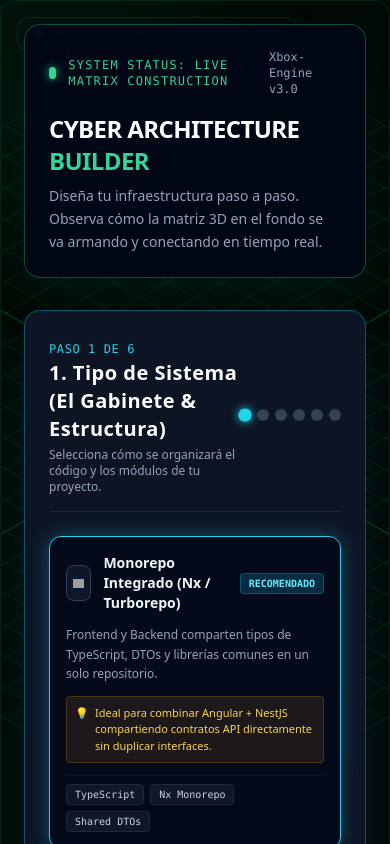
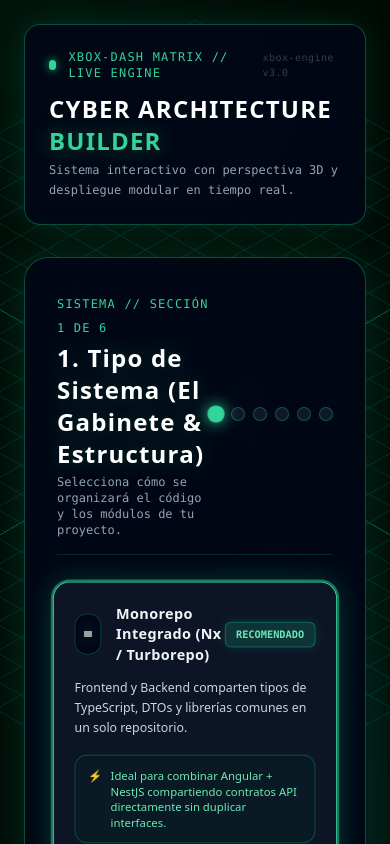
Before and after one commit to CiaranEaton/arch-isometric-sim, an Angular app: page / in a window 390 px wide. Shown: the top 844 px of the page. Built offline with nearby package versions, Linux system fonts and the light colour scheme; grey boxes are pictures that could not be loaded.

Commit message:
feat: ahora si se vera chido

```diff
--- a/src/app/app.ts
+++ b/src/app/app.ts
@@ -8,10 +8,10 @@ import { ArchitectureWizardComponent, ArchitectureSelection } from './components
   standalone: true,
   imports: [CommonModule, IsometricCanvasComponent, ArchitectureWizardComponent],
   template: `
-    <main class="min-h-screen bg-[#010b06] text-slate-100 flex flex-col items-center justify-start p-6 relative overflow-hidden font-sans gap-8">
+    <main class="min-h-screen bg-[#010b06] text-slate-100 flex flex-col items-center justify-start p-6 relative overflow-x-hidden font-sans gap-8">
 
-      <!-- MATRIZ 3D DE FONDO: Construcción progresiva en tiempo real -->
-      <div class="absolute inset-0 z-0 opacity-35 pointer-events-none transition-all duration-1000">
+      <!-- CANVAS 3D MAESTRO DE FONDO UNIFICADO -->
+      <div class="fixed inset-0 z-0 pointer-events-none transition-all duration-1000" [ngClass]="{'opacity-40': !isBuilt, 'opacity-100': isBuilt}">
         <app-isometric-canvas
           [architecture]="currentSelection"
           [currentStep]="activeWizardStep"
@@ -19,90 +19,89 @@ import { ArchitectureWizardComponent, ArchitectureSelection } from './components
         </app-isometric-canvas>
       </div>
 
-      <!-- Efectos de luz ambiental -->
-      <div class="absolute -top-40 -left-40 w-96 h-96 bg-emerald-500/10 rounded-full blur-3xl pointer-events-none animate-pulse"></div>
-      <div class="absolute -bottom-40 -right-40 w-96 h-96 bg-cyan-600/10 rounded-full blur-3xl pointer-events-none animate-pulse"></div>
+      <!-- Efectos lumínicos ambientales Xbox Classic -->
+      <div class="fixed -top-40 -left-40 w-96 h-96 bg-emerald-500/15 rounded-full blur-[120px] pointer-events-none animate-pulse"></div>
+      <div class="fixed -bottom-40 -right-40 w-96 h-96 bg-cyan-600/15 rounded-full blur-[120px] pointer-events-none animate-pulse"></div>
 
       <!-- Header principal -->
-      <div class="relative z-10 max-w-5xl w-full bg-slate-950/85 backdrop-blur-xl border border-emerald-500/40 rounded-2xl p-6 shadow-2xl shadow-emerald-950/50 transition-all duration-500">
-        <div class="flex items-center justify-between mb-4">
+      <header class="relative z-10 max-w-5xl w-full bg-slate-950/85 backdrop-blur-2xl border border-emerald-500/40 rounded-2xl p-6 shadow-[0_0_30px_rgba(16,185,129,0.15)] transition-all duration-500">
+        <div class="flex items-center justify-between mb-3">
           <div class="flex items-center gap-3">
-            <div class="w-3 h-3 rounded-full bg-emerald-400 animate-ping shadow-[0_0_10px_#10b981]"></div>
-            <span class="text-xs uppercase tracking-widest text-emerald-400 font-mono">System Status: Live Matrix Construction</span>
+            <div class="w-2.5 h-2.5 rounded-full bg-emerald-400 animate-ping shadow-[0_0_10px_#10b981]"></div>
+            <span class="text-xs uppercase tracking-widest text-emerald-400 font-mono">XBOX-DASH MATRIX // LIVE ENGINE</span>
           </div>
-          <span class="text-xs text-slate-400 font-mono">Xbox-Engine v3.0</span>
+          <!-- Versión sutil y desatendida -->
+          <span class="text-[10px] text-slate-500 font-mono opacity-50 tracking-wider">xbox-engine v3.0</span>
         </div>
 
-        <h1 class="text-2xl font-extrabold tracking-tight text-white mb-2">
-          CYBER ARCHITECTURE <span class="text-emerald-400">BUILDER</span>
+        <h1 class="text-2xl font-black tracking-wider text-white mb-1">
+          CYBER ARCHITECTURE <span class="text-emerald-400 drop-shadow-[0_0_10px_rgba(16,185,129,0.4)]">BUILDER</span>
         </h1>
 
-        <p class="text-slate-400 text-sm leading-relaxed">
-          Diseña tu infraestructura paso a paso. Observa cómo la matriz 3D en el fondo se va armando y conectando en tiempo real.
+        <p class="text-slate-400 text-xs leading-relaxed font-mono">
+          Sistema interactivo con perspectiva 3D y despliegue modular en tiempo real.
         </p>
-      </div>
+      </header>
 
-      <!-- WIZARD -->
-      <div *ngIf="!isBuilt" class="relative z-10 max-w-5xl w-full transition-all duration-700 transform">
+      <!-- MODO WIZARD CON PERSPECTIVA CURVADA -->
+      <section *ngIf="!isBuilt" class="relative z-10 max-w-5xl w-full transition-all duration-700 transform">
         <app-architecture-wizard
           (stepChange)="onStepChange($event)"
           (selectionChange)="onSelectionUpdate($event)"
           (architectureComplete)="onArchitectureSelected($event)">
         </app-architecture-wizard>
-      </div>
+      </section>
 
-      <!-- PANTALLA TÁCTICA FINAL (Zoom completo + HUDs) -->
-      <div *ngIf="isBuilt" class="relative z-10 max-w-6xl w-full flex flex-col gap-6 transition-all duration-1000 ease-in-out transform scale-100 opacity-100 animate-fade-in">
+      <!-- MODO VISTA TÁCTICA FINAL (HUDs Laterales + Canvas Central) -->
+      <section *ngIf="isBuilt" class="relative z-10 max-w-7xl w-full flex flex-col gap-6 transition-all duration-1000 ease-in-out transform scale-100 opacity-100 animate-fade-in">
 
-        <div class="bg-slate-950/95 border border-emerald-500/50 p-4 rounded-xl flex flex-wrap items-center justify-between font-mono text-xs shadow-xl backdrop-blur-md">
+        <div class="bg-slate-950/90 border border-emerald-500/50 p-4 rounded-2xl flex flex-wrap items-center justify-between font-mono text-xs shadow-2xl backdrop-blur-xl">
           <div class="flex items-center gap-3">
             <span class="w-2.5 h-2.5 rounded-full bg-emerald-400 animate-pulse"></span>
-            <span class="text-emerald-400 font-bold">MATRIZ DESPLEGADA: {{ selectedArchitecture?.architectureType?.toUpperCase() }}</span>
+            <span class="text-emerald-400 font-bold tracking-wider">MATRIZ ESTABLECIDA: {{ selectedArchitecture?.architectureType?.toUpperCase() }}</span>
           </div>
-          <button (click)="resetBuilder()" class="px-3 py-1 bg-slate-900 hover:bg-slate-800 text-emerald-400 border border-emerald-500/30 rounded-lg transition-all text-[11px] cursor-pointer shadow-[0_0_10px_rgba(16,185,129,0.2)]">
+          <button (click)="resetBuilder()" class="px-4 py-1.5 bg-slate-900 hover:bg-slate-800 text-emerald-400 border border-emerald-500/40 rounded-xl transition-all text-xs cursor-pointer shadow-[0_0_15px_rgba(16,185,129,0.25)] font-bold">
             ⚙️ RECONFIGURAR STACK
           </button>
         </div>
 
-        <div class="grid grid-cols-1 lg:grid-cols-4 gap-6">
+        <div class="grid grid-cols-1 lg:grid-cols-4 gap-6 items-center">
+
           <div class="flex flex-col gap-4">
-            <div class="bg-slate-950/90 backdrop-blur-md border border-emerald-500/30 p-4 rounded-xl shadow-lg">
-              <span class="text-[10px] font-mono text-emerald-400 uppercase tracking-widest">01. Capa Cliente</span>
-              <h3 class="font-bold text-white text-sm mt-1">{{ selectedArchitecture?.frontend | uppercase }}</h3>
-              <p class="text-xs text-slate-400 mt-2 leading-relaxed">Interfaz modular de alto rendimiento con renderizado acelerado por GPU.</p>
+            <div class="bg-slate-950/90 backdrop-blur-xl border border-emerald-500/30 p-4 rounded-2xl shadow-xl">
+              <span class="text-[10px] font-mono text-emerald-400 uppercase tracking-widest font-bold">01. Capa Cliente</span>
+              <h3 class="font-black text-white text-sm mt-1 tracking-wide">{{ selectedArchitecture?.frontend | uppercase }}</h3>
+              <p class="text-xs text-slate-300 mt-2 leading-relaxed">Interfaz modular de alto rendimiento con renderizado acelerado por GPU.</p>
             </div>
 
-            <div class="bg-slate-950/90 backdrop-blur-md border border-orange-500/30 p-4 rounded-xl shadow-lg">
-              <span class="text-[10px] font-mono text-orange-400 uppercase tracking-widest">02. Seguridad & Auth</span>
-              <h3 class="font-bold text-white text-sm mt-1">{{ selectedArchitecture?.auth | uppercase }}</h3>
-              <p class="text-xs text-slate-400 mt-2 leading-relaxed">Gestión de identidad cifrada con tokens JWT y sesiones seguras.</p>
+            <div class="bg-slate-950/90 backdrop-blur-xl border border-orange-500/30 p-4 rounded-2xl shadow-xl">
+              <span class="text-[10px] font-mono text-orange-400 uppercase tracking-widest font-bold">02. Seguridad & Auth</span>
+              <h3 class="font-black text-white text-sm mt-1 tracking-wide">{{ selectedArchitecture?.auth | uppercase }}</h3>
+              <p class="text-xs text-slate-300 mt-2 leading-relaxed">Gestión de identidad cifrada con tokens JWT y sesiones seguras.</p>
             </div>
           </div>
 
-          <div class="lg:col-span-2">
-            <app-isometric-canvas
-              [architecture]="selectedArchitecture"
-              [currentStep]="activeWizardStep"
-              [isFinalView]="isBuilt">
-            </app-isometric-canvas>
+          <div class="lg:col-span-2 h-[520px] bg-slate-950/40 backdrop-blur-md border border-emerald-500/30 rounded-3xl p-4 shadow-2xl">
+            <!-- Espacio central optimizado para el canvas de fondo -->
           </div>
 
           <div class="flex flex-col gap-4">
-            <div class="bg-slate-950/90 backdrop-blur-md border border-rose-500/30 p-4 rounded-xl shadow-lg">
-              <span class="text-[10px] font-mono text-rose-400 uppercase tracking-widest">03. Backend Core</span>
-              <h3 class="font-bold text-white text-sm mt-1">{{ selectedArchitecture?.backend | uppercase }}</h3>
-              <p class="text-xs text-slate-400 mt-2 leading-relaxed">Servidor modular basado en TypeScript con inyección de dependencias.</p>
+            <div class="bg-slate-950/90 backdrop-blur-xl border border-rose-500/30 p-4 rounded-2xl shadow-xl">
+              <span class="text-[10px] font-mono text-rose-400 uppercase tracking-widest font-bold">03. Backend Core</span>
+              <h3 class="font-black text-white text-sm mt-1 tracking-wide">{{ selectedArchitecture?.backend | uppercase }}</h3>
+              <p class="text-xs text-slate-300 mt-2 leading-relaxed">Servidor modular basado en TypeScript con inyección de dependencias.</p>
             </div>
 
-            <div class="bg-slate-950/90 backdrop-blur-md border border-emerald-500/30 p-4 rounded-xl shadow-lg">
-              <span class="text-[10px] font-mono text-emerald-400 uppercase tracking-widest">04. Almacenamiento & Cloud</span>
-              <h3 class="font-bold text-white text-sm mt-1">{{ selectedArchitecture?.database | uppercase }}</h3>
-              <p class="text-xs text-slate-400 mt-2 leading-relaxed">Base de datos transaccional con sincronización de datos en tiempo real.</p>
+            <div class="bg-slate-950/90 backdrop-blur-xl border border-emerald-500/30 p-4 rounded-2xl shadow-xl">
+              <span class="text-[10px] font-mono text-emerald-400 uppercase tracking-widest font-bold">04. Almacenamiento & Cloud</span>
+              <h3 class="font-black text-white text-sm mt-1 tracking-wide">{{ selectedArchitecture?.database | uppercase }}</h3>
+              <p class="text-xs text-slate-300 mt-2 leading-relaxed">Base de datos transaccional con sincronización de datos en tiempo real.</p>
             </div>
           </div>
+
         </div>
 
-      </div>
+      </section>
 
     </main>
   `
--- a/src/app/components/architecture-wizard/architecture-wizard.ts
+++ b/src/app/components/architecture-wizard/architecture-wizard.ts
@@ -33,66 +33,67 @@ interface WizardStep {
   standalone: true,
   imports: [CommonModule],
   template: `
-    <div class="relative w-full bg-slate-900/90 backdrop-blur-2xl border border-cyan-500/40 rounded-2xl p-6 shadow-2xl shadow-cyan-950/60 text-slate-100">
+    <div class="relative w-full bg-slate-950/85 backdrop-blur-2xl border border-emerald-500/40 rounded-3xl p-8 shadow-[0_0_50px_rgba(16,185,129,0.2)] text-slate-100 transition-all duration-500" style="perspective: 1200px;">
 
-      <!-- Stepper / Encabezado de Progreso -->
-      <div class="flex items-center justify-between border-b border-slate-800 pb-4 mb-6">
+      <!-- Stepper / Encabezado de Progreso Estilo Consola -->
+      <div class="flex items-center justify-between border-b border-emerald-500/20 pb-4 mb-8">
         <div>
-          <span class="text-xs font-mono uppercase text-cyan-400 tracking-wider">Paso {{ currentStep + 1 }} de {{ steps.length }}</span>
-          <h2 class="text-xl font-bold text-white tracking-wide">{{ activeStep.title }}</h2>
-          <p class="text-xs text-slate-400 mt-1">{{ activeStep.subtitle }}</p>
+          <span class="text-xs font-mono uppercase text-emerald-400 tracking-widest">SISTEMA // SECCIÓN {{ currentStep + 1 }} DE {{ steps.length }}</span>
+          <h2 class="text-2xl font-black text-white tracking-wider mt-1 drop-shadow-[0_0_10px_rgba(16,185,129,0.3)]">{{ activeStep.title }}</h2>
+          <p class="text-xs text-slate-400 mt-1 font-mono">{{ activeStep.subtitle }}</p>
         </div>
 
-        <div class="flex items-center gap-1.5">
+        <div class="flex items-center gap-2">
           <div
             *ngFor="let step of steps; let i = index"
-            class="w-3 h-3 rounded-full transition-all duration-300"
+            class="w-3.5 h-3.5 rounded-full transition-all duration-300 border border-emerald-500/40"
             [ngClass]="{
-              'bg-cyan-400 shadow-[0_0_8px_#22d3ee] scale-110': i === currentStep,
-              'bg-emerald-500': i < currentStep,
-              'bg-slate-700': i > currentStep
+              'bg-emerald-400 shadow-[0_0_12px_#34d399] scale-125': i === currentStep,
+              'bg-emerald-900/60': i < currentStep,
+              'bg-slate-900': i > currentStep
             }">
           </div>
         </div>
       </div>
 
-      <!-- Opciones del Paso Actual -->
-      <div class="grid grid-cols-1 md:grid-cols-2 gap-4 mb-6">
+      <!-- Contenedor con Perspectiva Curvada Estilo Xbox Blade -->
+      <div class="grid grid-cols-1 md:grid-cols-2 gap-6 mb-8 transform-gpu transition-all duration-500">
         <div
-          *ngFor="let option of activeStep.options"
+          *ngFor="let option of activeStep.options; let idx = index"
           (click)="selectOption(activeStep.category, option.id)"
-          class="relative cursor-pointer group p-4 rounded-xl border transition-all duration-200 bg-slate-950/70 hover:bg-slate-800/80 flex flex-col justify-between"
+          class="relative cursor-pointer group p-5 rounded-2xl border transition-all duration-300 bg-slate-900/90 hover:bg-slate-900 flex flex-col justify-between shadow-2xl"
+          [style.transform]="isSelected(activeStep.category, option.id) ? 'scale(1.03) translateZ(20px)' : 'scale(1) translateZ(0px)'"
           [ngClass]="{
-            'border-cyan-400 bg-cyan-950/40 shadow-[0_0_20px_rgba(34,211,238,0.3)]': isSelected(activeStep.category, option.id),
-            'border-slate-800 hover:border-slate-600': !isSelected(activeStep.category, option.id)
+            'border-emerald-400 bg-emerald-950/40 shadow-[0_0_30px_rgba(16,185,129,0.3)] ring-2 ring-emerald-400/50': isSelected(activeStep.category, option.id),
+            'border-emerald-900/40 hover:border-emerald-500/60': !isSelected(activeStep.category, option.id)
           }">
 
           <div>
             <!-- Header con Icono Oficial CDN y Badge -->
             <div class="flex items-center justify-between mb-3">
-              <div class="flex items-center gap-3">
-                <div class="w-9 h-9 rounded-lg bg-slate-900 border border-slate-700 flex items-center justify-center p-1.5 shadow-inner group-hover:border-cyan-500/50 transition-colors overflow-hidden">
-                  <img [src]="option.iconUrl" [alt]="option.name" class="w-full h-full object-contain filter drop-shadow">
+              <div class="flex items-center gap-3.5">
+                <div class="w-10 h-10 rounded-xl bg-slate-950 border border-emerald-500/30 flex items-center justify-center p-2 shadow-inner group-hover:border-emerald-400 transition-colors overflow-hidden">
+                  <img [src]="option.iconUrl" [alt]="option.name" class="w-full h-full object-contain filter drop-shadow-[0_0_8px_rgba(52,211,153,0.4)]">
                 </div>
-                <h3 class="font-bold text-slate-100 group-hover:text-cyan-300 transition-colors text-sm">{{ option.name }}</h3>
+                <h3 class="font-extrabold text-slate-100 group-hover:text-emerald-300 transition-colors text-sm tracking-wide">{{ option.name }}</h3>
               </div>
-              <span *ngIf="option.badge" class="text-[10px] uppercase px-2 py-0.5 rounded font-mono font-bold bg-cyan-500/20 text-cyan-300 border border-cyan-500/30">
+              <span *ngIf="option.badge" class="text-[10px] uppercase px-2.5 py-1 rounded-md font-mono font-bold bg-emerald-500/20 text-emerald-300 border border-emerald-500/40 shadow-[0_0_10px_rgba(16,185,129,0.2)]">
                 {{ option.badge }}
               </span>
             </div>
 
-            <p class="text-xs text-slate-400 mb-3 leading-relaxed">{{ option.description }}</p>
+            <p class="text-xs text-slate-300 mb-4 leading-relaxed font-sans">{{ option.description }}</p>
 
             <!-- Recomendación o Tip del sistema -->
-            <div *ngIf="option.recommendation" class="mb-3 p-2 rounded bg-amber-500/10 border border-amber-500/20 text-[11px] text-amber-300 flex items-start gap-1.5">
-              <span>💡</span>
-              <span>{{ option.recommendation }}</span>
+            <div *ngIf="option.recommendation" class="mb-4 p-3 rounded-xl bg-emerald-950/30 border border-emerald-500/30 text-[11px] text-emerald-300 flex items-start gap-2 shadow-inner">
+              <span class="text-emerald-400">⚡</span>
+              <span class="leading-snug">{{ option.recommendation }}</span>
             </div>
           </div>
 
           <!-- Tags tecnicos -->
-          <div class="flex flex-wrap gap-1.5 pt-2 border-t border-slate-900">
-            <span *ngFor="let tag of option.tags" class="text-[10px] font-mono px-2 py-0.5 rounded bg-slate-900 text-slate-300 border border-slate-800">
+          <div class="flex flex-wrap gap-2 pt-3 border-t border-emerald-900/30">
+            <span *ngFor="let tag of option.tags" class="text-[10px] font-mono px-2.5 py-1 rounded-lg bg-slate-950 text-emerald-400/90 border border-emerald-500/20 shadow-sm">
               {{ tag }}
             </span>
           </div>
@@ -100,14 +101,14 @@ interface WizardStep {
       </div>
 
       <!-- Botones de Navegación -->
-      <div class="flex items-center justify-between border-t border-slate-800 pt-4">
+      <div class="flex items-center justify-between border-t border-emerald-500/20 pt-6">
         <button
           (click)="prevStep()"
           [disabled]="currentStep === 0"
-          class="px-4 py-2 rounded-lg font-mono text-xs font-semibold border transition-all cursor-pointer"
+          class="px-5 py-2.5 rounded-xl font-mono text-xs font-bold border transition-all cursor-pointer shadow-md"
           [ngClass]="{
-            'border-slate-800 text-slate-600 cursor-not-allowed': currentStep === 0,
-            'border-slate-700 text-slate-300 hover:border-cyan-500 hover:text-cyan-400': currentStep > 0
+            'border-slate-800 text-slate-600 cursor-not-allowed bg-slate-950/40': currentStep === 0,
+            'border-emerald-500/40 text-emerald-400 hover:border-emerald-400 hover:bg-emerald-950/30': currentStep > 0
           }">
           ← ANTERIOR
         </button>
@@ -116,10 +117,10 @@ interface WizardStep {
           *ngIf="currentStep < steps.length - 1"
           (click)="nextStep()"
           [disabled]="!hasSelectedCurrent()"
-          class="px-5 py-2 rounded-lg font-mono text-xs font-bold border transition-all shadow-lg cursor-pointer"
+          class="px-6 py-2.5 rounded-xl font-mono text-xs font-extrabold border transition-all shadow-lg cursor-pointer tracking-wider"
           [ngClass]="{
-            'border-slate-800 text-slate-600 bg-slate-900 cursor-not-allowed': !hasSelectedCurrent(),
-            'border-cyan-400 text-slate-950 bg-cyan-400 hover:bg-cyan-300 shadow-cyan-500/20': hasSelectedCurrent()
+            'border-slate-800 text-slate-600 bg-slate-950/40 cursor-not-allowed': !hasSelectedCurrent(),
+            'border-emerald-400 text-slate-950 bg-emerald-400 hover:bg-emerald-300 shadow-[0_0_20px_rgba(16,185,129,0.4)]': hasSelectedCurrent()
           }">
           SIGUIENTE →
         </button>
@@ -128,12 +129,12 @@ interface WizardStep {
           *ngIf="currentStep === steps.length - 1"
           (click)="finishWizard()"
           [disabled]="!hasSelectedCurrent()"
-          class="px-6 py-2 rounded-lg font-mono text-xs font-bold border transition-all shadow-lg cursor-pointer animate-pulse"
+          class="px-7 py-2.5 rounded-xl font-mono text-xs font-black border transition-all shadow-xl cursor-pointer animate-pulse tracking-wider"
           [ngClass]="{
-            'border-slate-800 text-slate-600 bg-slate-900 cursor-not-allowed': !hasSelectedCurrent(),
-            'border-emerald-400 text-slate-950 bg-emerald-400 hover:bg-emerald-300 shadow-emerald-500/30': hasSelectedCurrent()
+            'border-slate-800 text-slate-600 bg-slate-950/40 cursor-not-allowed': !hasSelectedCurrent(),
+            'border-emerald-400 text-slate-950 bg-emerald-400 hover:bg-emerald-300 shadow-[0_0_25px_rgba(16,185,129,0.6)]': hasSelectedCurrent()
           }">
-          ⚡ CONSTRUIR ARQUITECTURA EN 3D
+          ⚡ DESPLEGAR MATRIZ 3D
         </button>
       </div>
 
```
Also changed, not shown: src/app/components/isometric-canvas/isometric-canvas.ts (+37 -31 lines).
